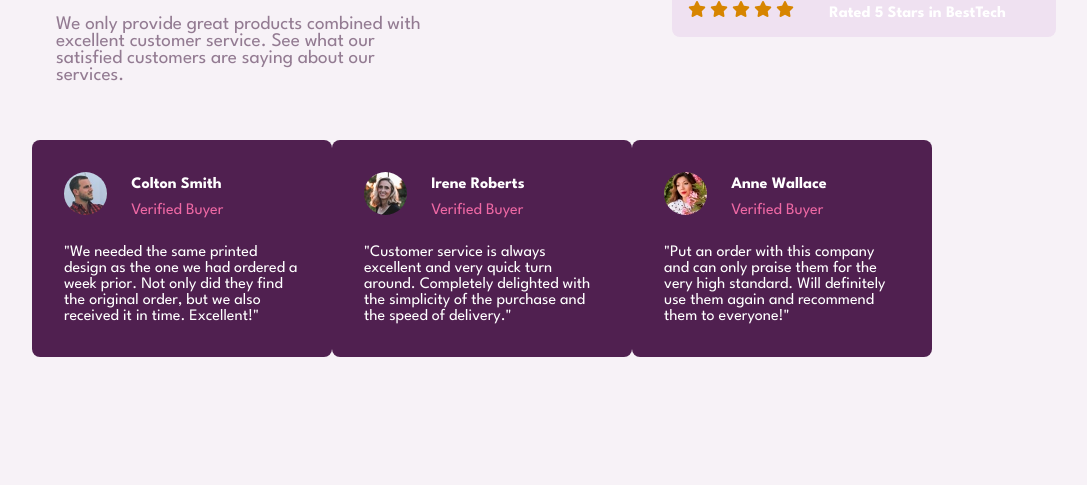
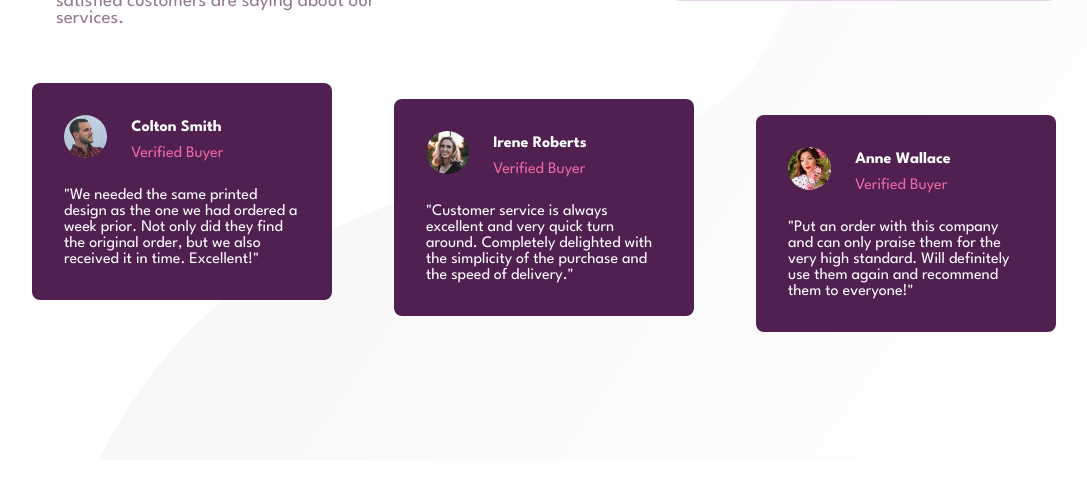
Before and after one commit to srsanjaykumar/social-proof-section, a plain HTML site: page index.html in a window 1280 px wide. Shown: the part 348-833 px from the top of the page, without its empty margins (96-1183 px from the left). After the commit the page ends 808 px from the top, so only its background shows below. Drawn offline with Linux system fonts and the light colour scheme; a web font is replaced by a local one.

Commit message:
Desktop mode completed

```diff
--- a/index.html
+++ b/index.html
@@ -58,7 +58,7 @@
     </header>
     <footer>
       <div class="card">
-        <div class="card-1">
+        <div class="card-1 one">
           <div class="card-1-header">
             <img src="./images/image-colton.jpg" alt="Colton Smith" />
             <div>
@@ -70,7 +70,7 @@
             Not only did they find the original order, but we also received it in time.
             Excellent!"</p>
         </div>
-        <div class="card-1">
+        <div class="card-1 two ">
           <div class="card-1-header">
             <img src="./images/image-irene.jpg" alt="Irene Roberts" />
             <div>
@@ -81,7 +81,7 @@
           <p>"Customer service is always excellent and very quick turn around. Completely
             delighted with the simplicity of the purchase and the speed of delivery."</p>
         </div>
-        <div class="card-1">
+        <div class="card-1 three">
           <div class="card-1-header">
             <img src="./images/image-anne.jpg" alt="Anne Wallace" />
             <div>
--- a/style.css
+++ b/style.css
@@ -14,17 +14,21 @@
 }
 
 body {
+  background: url("images/bg-pattern-top-desktop.svg"), url("images/bg-pattern-bottom-desktop.svg");
+  background-repeat: no-repeat, no-repeat;
+  background-position: top 0 left 0, bottom 0 right 0;
+  /* background-size:  50% 90%; */
   font-family: "League Spartan", sans-serif;
-  background-color: var(--light-grayish-magenta);
+  /* background-color: var(--light-grayish-magenta); */
   /* height: 100vh; */
   /* width: 100vw; */
 }
 
 .container {
-  /* background-color: black; */
+  background-color: rgba(255, 255, 255, 0);
   margin: 10%;
   height: fit-content;
-  max-width: 1200px;
+  max-width: 1050px;
 }
 header {
   display: flex;
@@ -32,7 +36,7 @@ header {
 }
 h1 {
   color: var(--very-dark-magenta);
-  font-size: 3rem;
+  font-size: 2.8rem;
   width: 60%;
 }
 p {
@@ -73,7 +77,7 @@ p {
 }
 
 .star {
-  background-color: #efe1f1;
+  background-color: #e6d4e9;
   color: var(--very-dark-magenta);
 }
 
@@ -93,9 +97,11 @@ p {
   right: 0%;
 }
 
+
 .card{
     display: flex;
     flex-wrap: wrap;
+    justify-content: space-between;
 
 }
 img{
@@ -121,7 +127,7 @@ img{
     width: 50%;
     height: 10%;
 }
-h4{
+.card h4{
     margin-top: 0.3rem;
     color: var(--white);
     font-size: 1rem;
@@ -140,3 +146,9 @@ h4{
     margin: 0;
     margin-top: 1rem;
 }
+.two{
+  margin-top: 1rem;
+}
+.three{
+  margin-top: 2rem;
+}
```
